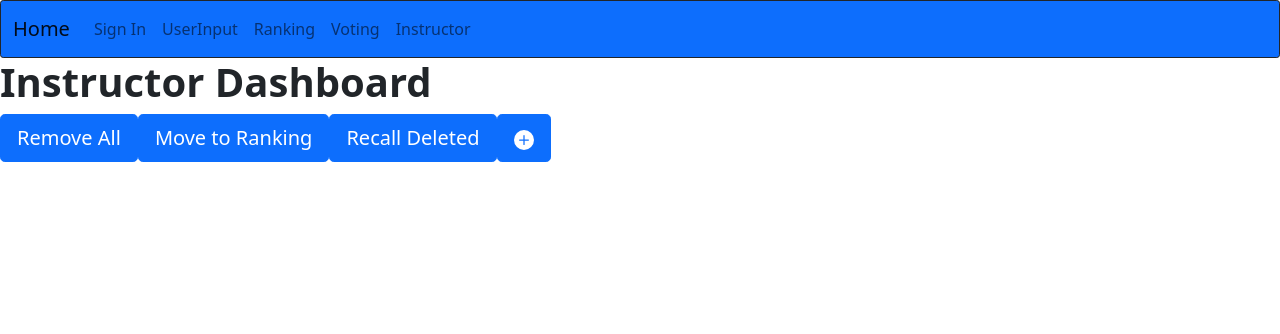
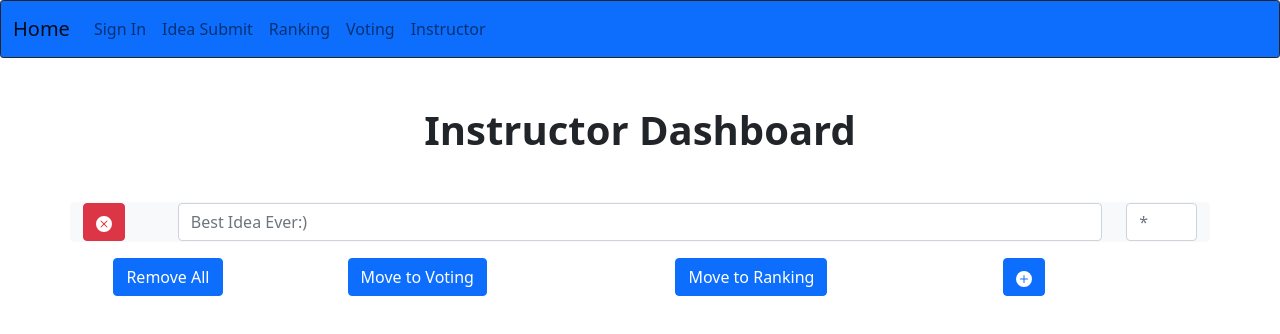
Before and after one commit to Capstone-Voting-App/capstone-voting-app, a React (Create React App) app in the folder frontend/: page /Instructor in a window 1280 px wide. Shown: the top 334 px of the page. Built offline with nearby package versions, Linux system fonts and the light colour scheme.

Commit message:
added instructor dashboard

```diff
--- a/frontend/src/ui/Instructor.js
+++ b/frontend/src/ui/Instructor.js
@@ -1,14 +1,28 @@
-import { Button } from 'react-bootstrap'
-import {PlusCircleFill} from 'react-bootstrap-icons'
+import { Button, Col, Container, Row } from 'react-bootstrap'
+import { PlusCircleFill } from 'react-bootstrap-icons'
+import { InstructorTextBox } from './InstructorTextBox'
 
 export const Instructor = () => {
   return (
     <>
-      <h1><strong>Instructor Dashboard</strong></h1>
-      <Button size="lg" variant="primary" type="submit">Remove All</Button>
-      <Button size="lg" variant="primary" type="submit">Move to Ranking</Button>
-      <Button size="lg" variant="primary" type="submit">Recall Deleted</Button>
-      <Button size="lg" variant="primary" type="submit"><PlusCircleFill/></Button>
+      <Container>
+        <h1 className="text-center my-5"><strong>Instructor Dashboard</strong></h1>
+          <InstructorTextBox/>
+        <Row className="p-2 justify-content-around">
+          <Col sm={2} className="mb-2">
+            <Button size="md" type="submit">Remove All</Button>
+          </Col>
+          <Col sm={3} className="mb-2">
+            <Button size="md" type="submit">Move to Voting</Button>
+          </Col>
+          <Col sm={3} className="mb-2">
+            <Button size="md" type="submit">Move to Ranking</Button>
+          </Col>
+          <Col sm={2}>
+            <Button size="md" type="submit"><PlusCircleFill/></Button>
+          </Col>
+        </Row>
+      </Container>
     </>
   )
 }
--- /dev/null
+++ b/frontend/src/ui/InstructorTextBox.js
@@ -0,0 +1,21 @@
+import { Button, Col, Form, Row } from 'react-bootstrap'
+import React from 'react'
+import { XCircleFill } from 'react-bootstrap-icons'
+
+export function InstructorTextBox () {
+  return (
+      <Form>
+        <Form.Group as={Row} controlId="formHorizontal" className="mb-2 border border-light border rounded bg-light">
+          <Col sm={1}>
+            <Button variant="danger" type="delete" size="md"><XCircleFill/></Button>
+          </Col>
+          <Col sm={10}>
+            <Form.Control type="text" placeholder="Best Idea Ever:)" />
+          </Col>
+          <Col sm={1}>
+            <Form.Control type="text" placeholder="*" />
+          </Col>
+        </Form.Group>
+      </Form>
+  );
+}
--- a/frontend/src/ui/Navigation.js
+++ b/frontend/src/ui/Navigation.js
@@ -11,7 +11,7 @@ export function Navigation() {
             <Nav.Link href="./SignIn">Sign In</Nav.Link>
           </Nav>
           <Nav>
-            <Nav.Link href="./UserInput">UserInput</Nav.Link>
+            <Nav.Link href="./UserInput">Idea Submit</Nav.Link>
           </Nav>
           <Nav>
             <Nav.Link href="./Ranking">Ranking</Nav.Link>
--- a/frontend/src/ui/UserInput.js
+++ b/frontend/src/ui/UserInput.js
@@ -7,13 +7,12 @@ export const UserInput = () => {
         <>
         <Container>
          <Form>
-
            <Form.Group as={Row} className="mb-3" controlId="formHorizontalPassword">
-             <Form.Label htmlFor="Ideas"><strong>Input Your Idea</strong></Form.Label>
+             <Form.Label htmlFor="Ideas"><h1><strong>Input Your Idea</strong></h1></Form.Label>
              <Form.Control type="text" />
            </Form.Group>
          </Form>
-          <Button size="lg" variant="primary" type="submit">Submit</Button>
+          <Button size="lg" type="submit">Submit</Button>
         </Container>
         </>
     )
```
